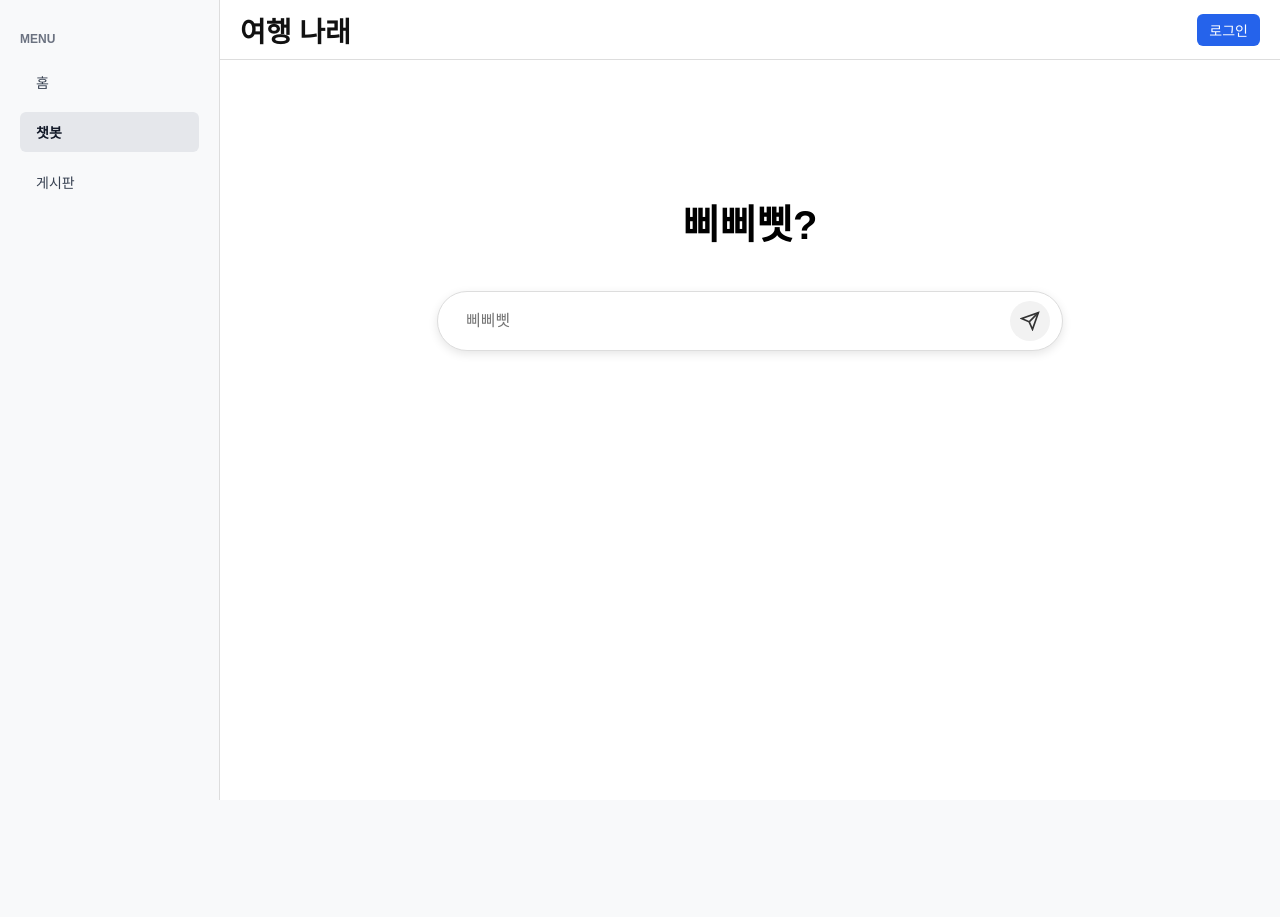
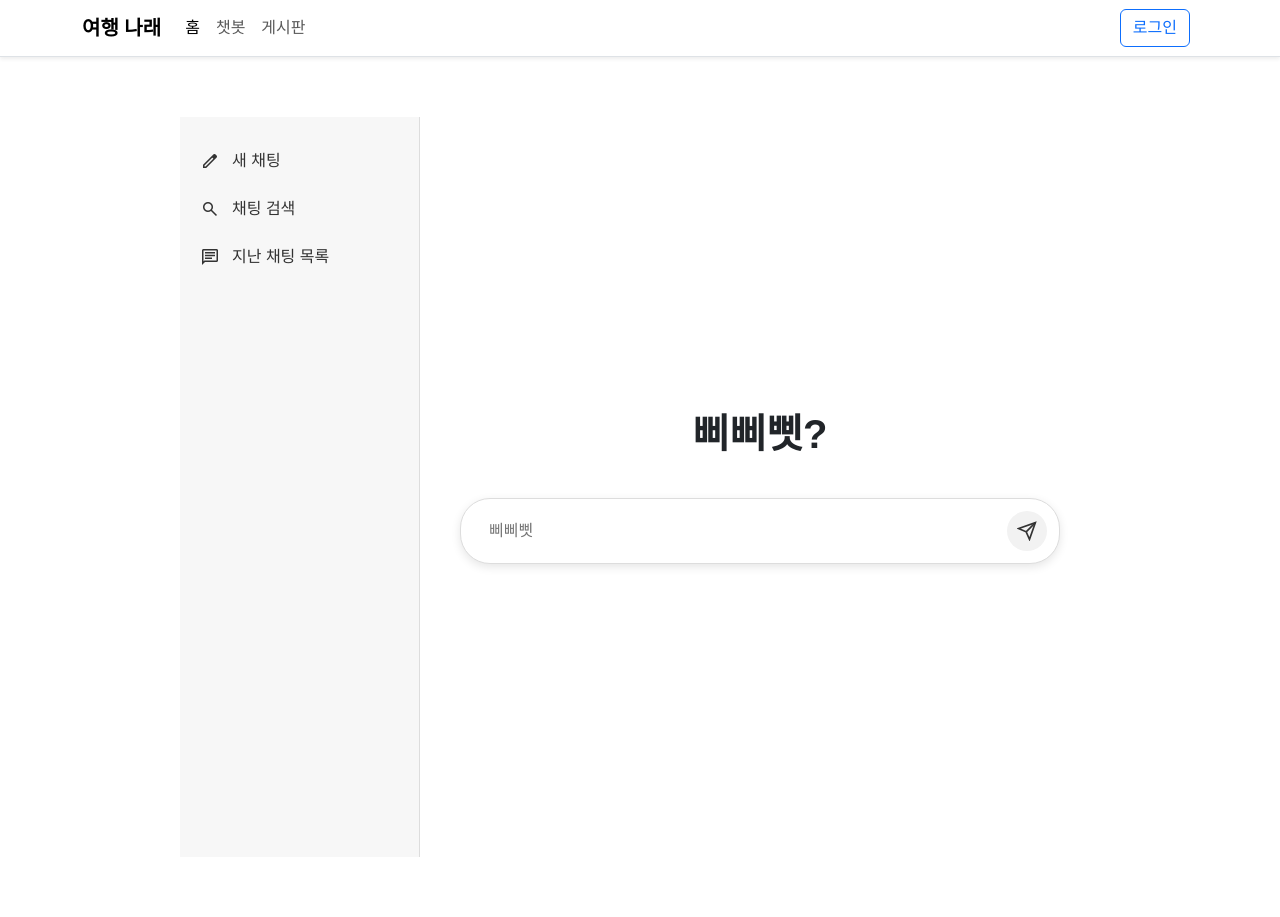
Before and after one commit to WooZhoon/TravelNarae, a Django app: page /chatbot/ in a window 1280 px wide. Before the commit the page ends 800 px from the top, so only its background shows below. Run offline with Django 5.2, Linux system fonts and the light colour scheme.

Commit message:
fix: [김승호] 홈페이지 2차

```diff
--- a/chatbot_web/main/static/main/chatbot.css
+++ b/chatbot_web/main/static/main/chatbot.css
@@ -1,10 +1,55 @@
-.chat-container {
+@import url('https://fonts.googleapis.com/css2?family=Material+Symbols+Outlined');
+
+html, body {
+  height: 100%;
+  margin: 0;
+  padding: 0;
+  font-family: 'Noto Sans KR', sans-serif;
+}
+
+.chat-wrapper {
+  display: flex;
+  height: calc(100vh - 60px); /* 상단 고정 헤더 제외 */
+}
+
+/* 사이드바 */
+.chat-sidebar {
+  width: 240px;
+  background-color: #f7f7f7;
+  border-right: 1px solid #ddd;
+  padding: 20px;
+  box-sizing: border-box;
+  overflow-y: auto;
+  height: 100%;
+  flex-shrink: 0;
+}
+
+.sidebar-item {
+  display: flex;
+  align-items: center;
+  padding: 12px 0;
+  font-size: 16px;
+  color: #333;
+  cursor: pointer;
+}
+
+.sidebar-item .material-symbols-outlined {
+  font-size: 20px;
+  margin-right: 12px;
+  color: #333;
+}
+
+/* 메인 채팅 영역 */
+.chat-main {
+  flex: 1;
+  padding: 40px;
+  background-color: #fff;
+  overflow-y: auto;
+  position: relative;
   display: flex;
   flex-direction: column;
-  align-items: center;
+  align-items: center;   /* 가로 중앙 */
   justify-content: center;
-  padding: 100px 20px;
-  font-family: 'Noto Sans KR', sans-serif;
 }
 
 .chat-title {
@@ -25,6 +70,7 @@
   box-shadow: 0 3px 10px rgba(0, 0, 0, 0.1);
   display: flex;
   align-items: center;
+  margin: 0 auto;
 }
 
 #userInput {
--- a/chatbot_web/main/static/main/js/chatbot.js
+++ b/chatbot_web/main/static/main/js/chatbot.js
@@ -12,4 +12,6 @@ chatForm.addEventListener('submit', async () => {
   alert(`입력한 메시지: ${msg}`);  // 테스트용 알림
 
   userInput.value = '';
+
+
 });
--- a/chatbot_web/main/static/main/style.css
+++ b/chatbot_web/main/static/main/style.css
@@ -98,13 +98,10 @@ body {
 }
 
 
-.content-modern {
-  margin-left: 220px;
-  padding-top: 60px;
-  padding-left: 20px;
-  padding-right: 20px;
-  box-sizing: border-box;
-  width: calc(100% - 220px);
+.main-content {
+  padding: 60px 20px;
+  max-width: 960px;
+  margin: 0 auto;
 }
 
 .login-button-container {
--- a/chatbot_web/main/templates/main/base.html
+++ b/chatbot_web/main/templates/main/base.html
@@ -4,6 +4,8 @@
 <head>
 
   <link rel="stylesheet" href="{% static 'main/style.css' %}">
+  <link href="https://cdn.jsdelivr.net/npm/bootstrap@5.3.0/dist/css/bootstrap.min.css" rel="stylesheet">
+  <script src="https://cdn.jsdelivr.net/npm/bootstrap@5.3.0/dist/js/bootstrap.bundle.min.js"></script>
 
   <meta charset="UTF-8">
 
@@ -11,36 +13,37 @@
 </head>
 <body>
 
-  <div class="sidebar-modern">
-    <div class="sidebar-section">
-      <p class="sidebar-title">MENU</p>
-      <ul>
-        <li class="{% if request.resolver_match.url_name == 'home' %}active{% endif %}">
-          <a href="{% url 'home' %}">홈</a>
-        </li>
-        <li class="{% if request.resolver_match.url_name == 'chatbot' %}active{% endif %}">
-          <a href="{% url 'chatbot' %}">챗봇</a>
-        </li>
-        <li class="{% if request.resolver_match.url_name == 'board' %}active{% endif %}">
-          <a href="{% url 'board' %}">게시판</a>
-        </li>
-      </ul>
+
+
+  <nav class="navbar navbar-expand-lg navbar-light bg-white border-bottom shadow-sm">
+    <div class="container">
+      <a class="navbar-brand fw-bold" href="{% url 'home' %}">여행 나래</a>
+      <button class="navbar-toggler" type="button" data-bs-toggle="collapse" data-bs-target="#mainNavbar">
+        <span class="navbar-toggler-icon"></span>
+      </button>
+
+      <div class="collapse navbar-collapse" id="mainNavbar">
+        <ul class="navbar-nav me-auto mb-2 mb-lg-0">
+          <li class="nav-item">
+            <a class="nav-link active" href="{% url 'home' %}">홈</a>
+          </li>
+          <li class="nav-item">
+            <a class="nav-link" href="{% url 'chatbot' %}">챗봇</a>
+          </li>
+          <li class="nav-item">
+            <a class="nav-link" href="{% url 'board' %}">게시판</a>
+          </li>
+        </ul>
+        <div class="d-flex">
+          <a class="btn btn-outline-primary me-2" href="{% url 'login' %}">로그인</a>
+        </div>
+      </div>
     </div>
-  </div>
+  </nav>
 
-<div class="top-header-modern">
-  <span class="logo-title">여행 나래</span>
-  <div class="user-menu-container">
-    {% if user.is_authenticated %}
-      <a href="{% url 'profile' %}" class="user-link">마이페이지</a>
-      <a href="{% url 'logout' %}" class="user-link">로그아웃</a>
-    {% else %}
-      <a href="{% url 'login' %}" class="login-button">로그인</a>
-    {% endif %}
-  </div>
-</div>
 
-  <div class="content-modern">
+
+  <div class="main-content">
     {% block content %}
     {% endblock %}
   </div>
--- a/chatbot_web/main/templates/main/chatbot.html
+++ b/chatbot_web/main/templates/main/chatbot.html
@@ -1,23 +1,47 @@
 {% extends 'main/base.html' %}
 {% load static %}
 
+{% block extra_head %}
+  <!-- 구글 아이콘 폰트 -->
+  <link href="https://fonts.googleapis.com/css2?family=Material+Symbols+Outlined" rel="stylesheet">
+  <link rel="stylesheet" href="{% static 'main/chatbot.css' %}?v=20250703">
+{% endblock %}
+
 {% block content %}
-  <div class="chat-container">
+<div class="chat-wrapper">
+
+  <!-- 왼쪽 사이드바 -->
+  <div class="chat-sidebar">
+    <div class="sidebar-item">
+      <span class="material-symbols-outlined">edit</span>
+      <span>새 채팅</span>
+    </div>
+    <div class="sidebar-item">
+      <span class="material-symbols-outlined">search</span>
+      <span>채팅 검색</span>
+    </div>
+    <div class="sidebar-item">
+      <span class="material-symbols-outlined">chat</span>
+      <span>지난 채팅 목록</span>
+    </div>
+  </div>
+
+  <!-- 오른쪽 메인 챗영역 -->
+  <div class="chat-main">
     <h2 class="chat-title">삐삐삣?</h2>
     <form id="chatForm" class="chat-input-wrapper" onsubmit="return false;">
       <input type="text" id="userInput" placeholder="삐삐삣" autocomplete="off" />
       <button type="submit" id="sendBtn" aria-label="전송">
-        <svg xmlns="http://www.w3.org/2000/svg" fill="none" stroke="currentColor" stroke-width="2" viewBox="0 0 24 24" width="20" height="20">
+        <svg xmlns="http://www.w3.org/2000/svg" fill="none" stroke="currentColor" stroke-width="2"
+          viewBox="0 0 24 24" width="20" height="20">
           <path d="M22 2L11 13"></path>
           <path d="M22 2L15 22 11 13 2 9 22 2z"></path>
         </svg>
       </button>
     </form>
   </div>
-{% endblock %}
 
-{% block extra_head %}
-  <link rel="stylesheet" href="{% static 'main/chatbot.css' %}">
+</div>
 {% endblock %}
 
 {% block extra_scripts %}
--- a/chatbot_web/main/templates/main/index.html
+++ b/chatbot_web/main/templates/main/index.html
@@ -1,5 +1,7 @@
 {% extends 'main/base.html' %}
 
 {% block content %}
-  <h4>메인 화면</h4>
+<div class="main-content">
+  <h2>메인 화면</h2>
+</div>
 {% endblock %}
```
Also changed, not shown: chatbot_web/main/static/main/login.css (+7 -16 lines), chatbot_web/main/templates/main/login.html (+16 -16 lines).
